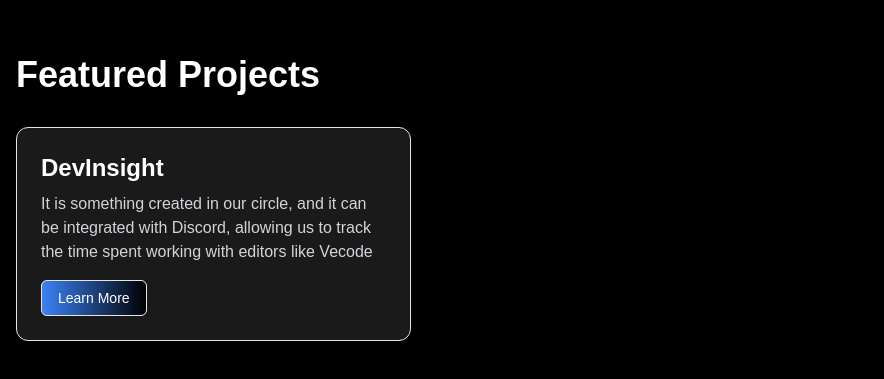
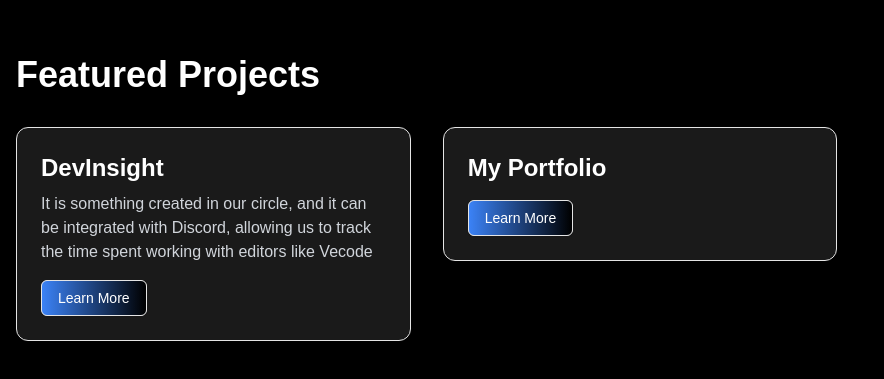
Before and after one commit to kkaiki/portfolio, a Next.js app: page / in a window 1280 px wide. Shown: the part 5002-5381 px from the top of the page, without its empty margins (0-884 px from the left). Built offline with nearby package versions, Linux system fonts and the light colour scheme.

Commit message:
feat: add featured project about my portfolio

```diff
--- a/app/page.tsx
+++ b/app/page.tsx
@@ -255,7 +255,8 @@ export default function DynamicScrollPortfolio() {
             <div className="grid grid-cols-1 md:grid-cols-2 lg:grid-cols-3 gap-8">
               {[
               { title: "DevInsight", desc: "It is something created in our circle, and it can be integrated with Discord, allowing us to track the time spent working with editors like Vecode", url: "https://github.com/kkaiki/DevInsight" },
-              ].map((project, index) => (
+              { title: "My Portfolio", desc: "", url: "https://github.com/kkaiki/portfolio" },
+            ].map((project, index) => (
               <FadeInWhenVisible key={index}>
             <Card className="bg-white bg-opacity-10 backdrop-filter backdrop-blur-lg">
             <CardContent className="p-6">
@@ -349,6 +350,13 @@ export default function DynamicScrollPortfolio() {
             </div>
           </div>
         </AnimatedSection>
+
+        <AnimatedSection>
+          <div className="container mx-auto px-4 text-center">
+            <h2 className="text-4xl font-bold mb-8">Thank You</h2>
+            <p className="text-xl">Thank you for visiting my portfolio. I hope you enjoyed it!</p>
+          </div>
+        </AnimatedSection>
       </div>
 
       <ParallaxText baseVelocity={-5}>Innovate • Create • Inspire</ParallaxText>
```
